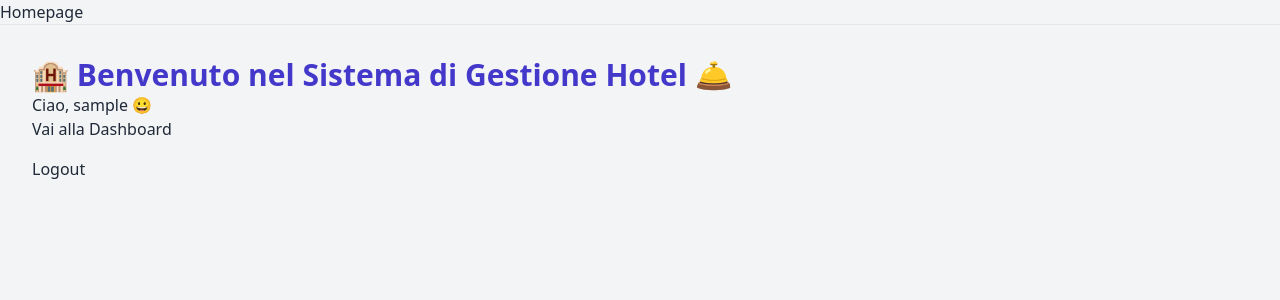
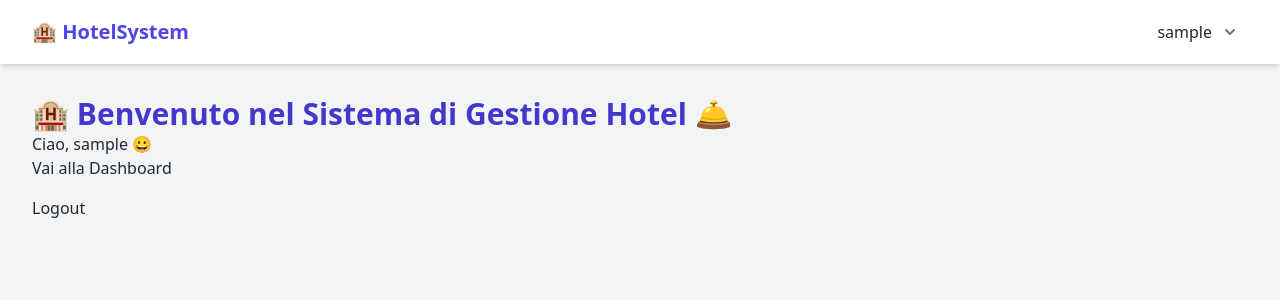
Before and after one commit to stefincarico/hotel-management-system, a Django app: page / in a window 1280 px wide. Shown: the top 300 px of the page. Run offline with Django 5.2, Linux system fonts and the light colour scheme; the visitor is signed in with stand-in values (Sample User, id 1).

Commit message:
feat(frontend): Add interactive user dropdown with Alpine.js

```diff
--- a/static/css/output.css
+++ b/static/css/output.css
@@ -558,8 +558,83 @@ video {
   position: static;
 }
 
+.absolute {
+  position: absolute;
+}
+
+.relative {
+  position: relative;
+}
+
+.right-0 {
+  right: 0px;
+}
+
+.z-10 {
+  z-index: 10;
+}
+
+.mx-auto {
+  margin-left: auto;
+  margin-right: auto;
+}
+
+.mt-2 {
+  margin-top: 0.5rem;
+}
+
 .block {
   display: block;
+}
+
+.flex {
+  display: flex;
+}
+
+.h-16 {
+  height: 4rem;
+}
+
+.h-5 {
+  height: 1.25rem;
+}
+
+.w-48 {
+  width: 12rem;
+}
+
+.w-5 {
+  width: 1.25rem;
+}
+
+.w-full {
+  width: 100%;
+}
+
+.max-w-7xl {
+  max-width: 80rem;
+}
+
+.flex-shrink-0 {
+  flex-shrink: 0;
+}
+
+.items-center {
+  align-items: center;
+}
+
+.justify-between {
+  justify-content: space-between;
+}
+
+.space-x-2 > :not([hidden]) ~ :not([hidden]) {
+  --tw-space-x-reverse: 0;
+  margin-right: calc(0.5rem * var(--tw-space-x-reverse));
+  margin-left: calc(0.5rem * calc(1 - var(--tw-space-x-reverse)));
+}
+
+.rounded-md {
+  border-radius: 0.375rem;
 }
 
 .bg-gray-100 {
@@ -567,13 +642,51 @@ video {
   background-color: rgb(243 244 246 / var(--tw-bg-opacity));
 }
 
+.bg-white {
+  --tw-bg-opacity: 1;
+  background-color: rgb(255 255 255 / var(--tw-bg-opacity));
+}
+
 .p-8 {
   padding: 2rem;
+}
+
+.p-2 {
+  padding: 0.5rem;
+}
+
+.px-4 {
+  padding-left: 1rem;
+  padding-right: 1rem;
+}
+
+.py-1 {
+  padding-top: 0.25rem;
+  padding-bottom: 0.25rem;
+}
+
+.py-2 {
+  padding-top: 0.5rem;
+  padding-bottom: 0.5rem;
+}
+
+.text-left {
+  text-align: left;
 }
 
 .text-3xl {
   font-size: 1.875rem;
   line-height: 2.25rem;
+}
+
+.text-sm {
+  font-size: 0.875rem;
+  line-height: 1.25rem;
+}
+
+.text-xl {
+  font-size: 1.25rem;
+  line-height: 1.75rem;
 }
 
 .font-bold {
@@ -589,3 +702,54 @@ video {
   --tw-text-opacity: 1;
   color: rgb(67 56 202 / var(--tw-text-opacity));
 }
+
+.text-gray-500 {
+  --tw-text-opacity: 1;
+  color: rgb(107 114 128 / var(--tw-text-opacity));
+}
+
+.text-gray-700 {
+  --tw-text-opacity: 1;
+  color: rgb(55 65 81 / var(--tw-text-opacity));
+}
+
+.text-indigo-600 {
+  --tw-text-opacity: 1;
+  color: rgb(79 70 229 / var(--tw-text-opacity));
+}
+
+.shadow-lg {
+  --tw-shadow: 0 10px 15px -3px rgb(0 0 0 / 0.1), 0 4px 6px -4px rgb(0 0 0 / 0.1);
+  --tw-shadow-colored: 0 10px 15px -3px var(--tw-shadow-color), 0 4px 6px -4px var(--tw-shadow-color);
+  box-shadow: var(--tw-ring-offset-shadow, 0 0 #0000), var(--tw-ring-shadow, 0 0 #0000), var(--tw-shadow);
+}
+
+.shadow-md {
+  --tw-shadow: 0 4px 6px -1px rgb(0 0 0 / 0.1), 0 2px 4px -2px rgb(0 0 0 / 0.1);
+  --tw-shadow-colored: 0 4px 6px -1px var(--tw-shadow-color), 0 2px 4px -2px var(--tw-shadow-color);
+  box-shadow: var(--tw-ring-offset-shadow, 0 0 #0000), var(--tw-ring-shadow, 0 0 #0000), var(--tw-shadow);
+}
+
+.hover\:bg-gray-100:hover {
+  --tw-bg-opacity: 1;
+  background-color: rgb(243 244 246 / var(--tw-bg-opacity));
+}
+
+.hover\:text-indigo-600:hover {
+  --tw-text-opacity: 1;
+  color: rgb(79 70 229 / var(--tw-text-opacity));
+}
+
+@media (min-width: 640px) {
+  .sm\:px-6 {
+    padding-left: 1.5rem;
+    padding-right: 1.5rem;
+  }
+}
+
+@media (min-width: 1024px) {
+  .lg\:px-8 {
+    padding-left: 2rem;
+    padding-right: 2rem;
+  }
+}
--- a/templates/base.html
+++ b/templates/base.html
@@ -9,14 +9,58 @@
     <link href="{% static 'css/output.css' %}" rel="stylesheet">
 </head>
 <body class="bg-gray-100 text-gray-800"> <!-- 3. Aggiungiamo classi di prova! -->
-    <nav>
-        <a href="{% url 'homepage' %}">Homepage</a>
-        <hr>
-    </nav>
+<nav class="bg-white shadow-md">
+    <div class="max-w-7xl mx-auto px-4 sm:px-6 lg:px-8">
+        <div class="flex justify-between h-16">
+            <!-- Logo/Homepage Link -->
+            <div class="flex-shrink-0 flex items-center">
+                <a href="{% url 'homepage' %}" class="text-xl font-bold text-indigo-600">🏨 HotelSystem</a>
+            </div>
+
+            <!-- Menu Utente sulla destra -->
+            <div class="flex items-center">
+                {% if user.is_authenticated %}
+                    <!-- QUI INIZIA LA MAGIA DI ALPINE.JS -->
+                    <div x-data="{ open: false }" class="relative">
+
+                        <!-- Pulsante per aprire/chiudere il dropdown -->
+                        <button @click="open = !open" class="flex items-center space-x-2 p-2 rounded-md hover:bg-gray-100">
+                            <span>{{ user.username }}</span>
+                            <!-- Icona freccia (SVG) -->
+                            <svg class="h-5 w-5 text-gray-500" xmlns="http://www.w3.org/2000/svg" viewBox="0 0 20 20" fill="currentColor">
+                                <path fill-rule="evenodd" d="M5.293 7.293a1 1 0 011.414 0L10 10.586l3.293-3.293a1 1 0 111.414 1.414l-4 4a1 1 0 01-1.414 0l-4-4a1 1 0 010-1.414z" clip-rule="evenodd" />
+                            </svg>
+                        </button>
+
+                        <!-- Il menu a tendina vero e proprio -->
+                        <div x-show="open"
+                             @click.outside="open = false"
+                             x-transition
+                             class="absolute right-0 mt-2 w-48 bg-white rounded-md shadow-lg py-1 z-10">
+
+                            <a href="{% url 'select_hotel' %}" class="block px-4 py-2 text-sm text-gray-700 hover:bg-gray-100">Cambia Hotel</a>
+
+                            <!-- Form per il Logout -->
+                            <form action="{% url 'logout' %}" method="post">
+                                {% csrf_token %}
+                                <button type="submit" class="block w-full text-left px-4 py-2 text-sm text-gray-700 hover:bg-gray-100">
+                                    Logout
+                                </button>
+                            </form>
+                        </div>
+                    </div>
+                {% else %}
+                    <a href="{% url 'login' %}" class="text-gray-700 hover:text-indigo-600">Login</a>
+                {% endif %}
+            </div>
+        </div>
+    </div>
+</nav>
     <main class="p-8"> <!-- 4. Altra classe di prova -->
         {% block content %}
         <!-- Il contenuto specifico di ogni pagina andrà qui -->
         {% endblock %}
     </main>
+    <script defer src="https://cdn.jsdelivr.net/npm/alpinejs@3.x.x/dist/cdn.min.js"></script>
 </body>
 </html>
```
